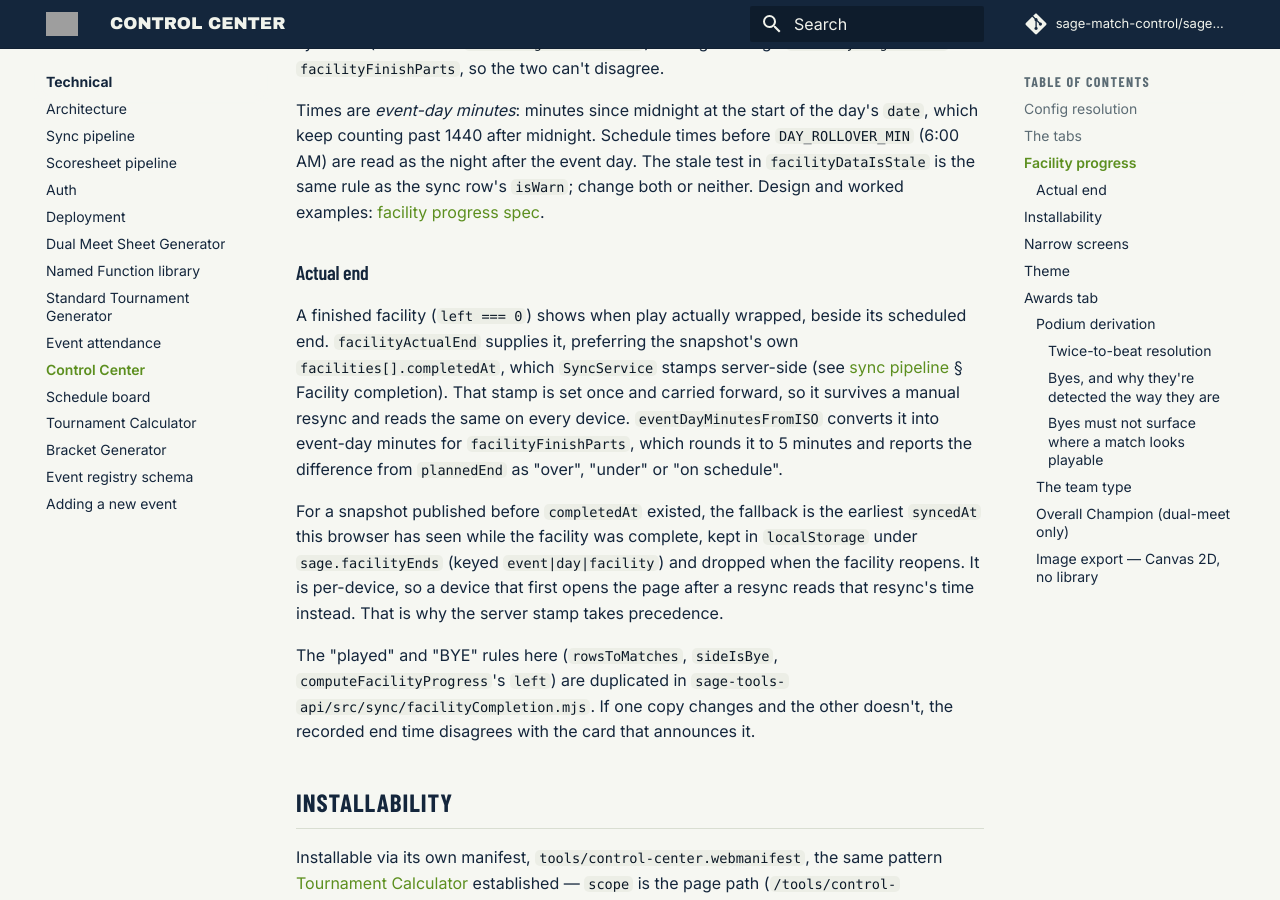
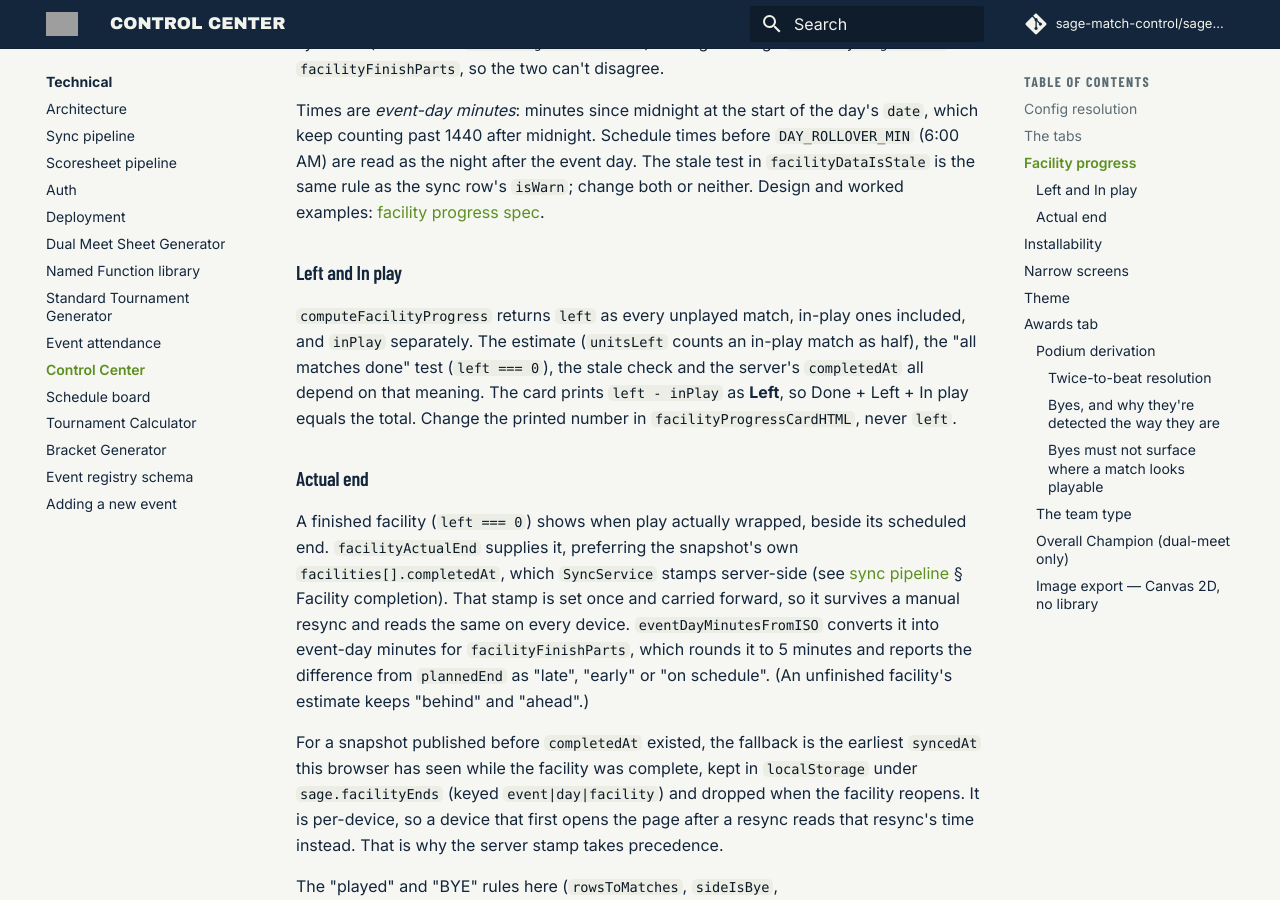
Before and after one commit to sage-match-control/sage-docs, an MkDocs documentation site: the page built from docs/technical/control-center.md, in a window 1280 px wide and 900 px high, scrolled down 2662 px. Built offline with MkDocs 1.6.1 and Material for MkDocs 9.7.7, drawn with Linux system fonts in a browser that asks for light colours; comment, search, counter and statistics services are not loaded.

Commit message:
Docs: Control Center late/early wording and Left excluding in-play matches
Co-Authored-By: Claude Sonnet 5.5 <noreply@anthropic.com>

```diff
--- a/docs/technical/control-center.md
+++ b/docs/technical/control-center.md
@@ -126,6 +126,15 @@ day. The stale test in `facilityDataIsStale` is the same rule as the sync
 row's `isWarn`; change both or neither. Design and worked examples:
 [facility progress spec](../specs/implemented/facility-progress-spec.md).
 
+### Left and In play
+
+`computeFacilityProgress` returns `left` as every unplayed match, in-play ones
+included, and `inPlay` separately. The estimate (`unitsLeft` counts an in-play
+match as half), the "all matches done" test (`left === 0`), the stale check
+and the server's `completedAt` all depend on that meaning. The card prints
+`left - inPlay` as **Left**, so Done + Left + In play equals the total. Change
+the printed number in `facilityProgressCardHTML`, never `left`.
+
 ### Actual end
 
 A finished facility (`left === 0`) shows when play actually wrapped, beside
@@ -135,7 +144,8 @@ own `facilities[].completedAt`, which `SyncService` stamps server-side (see
 once and carried forward, so it survives a manual resync and reads the same
 on every device. `eventDayMinutesFromISO` converts it into event-day minutes
 for `facilityFinishParts`, which rounds it to 5 minutes and reports the
-difference from `plannedEnd` as "over", "under" or "on schedule".
+difference from `plannedEnd` as "late", "early" or "on schedule". (An
+unfinished facility's estimate keeps "behind" and "ahead".)
 
 For a snapshot published before `completedAt` existed, the fallback is the
 earliest `syncedAt` this browser has seen while the facility was complete,
```
Also changed, not shown: docs/features/control-center.md (+3 -2 lines), docs/specs/implemented/facility-progress-spec.md (+6 -0 lines).
